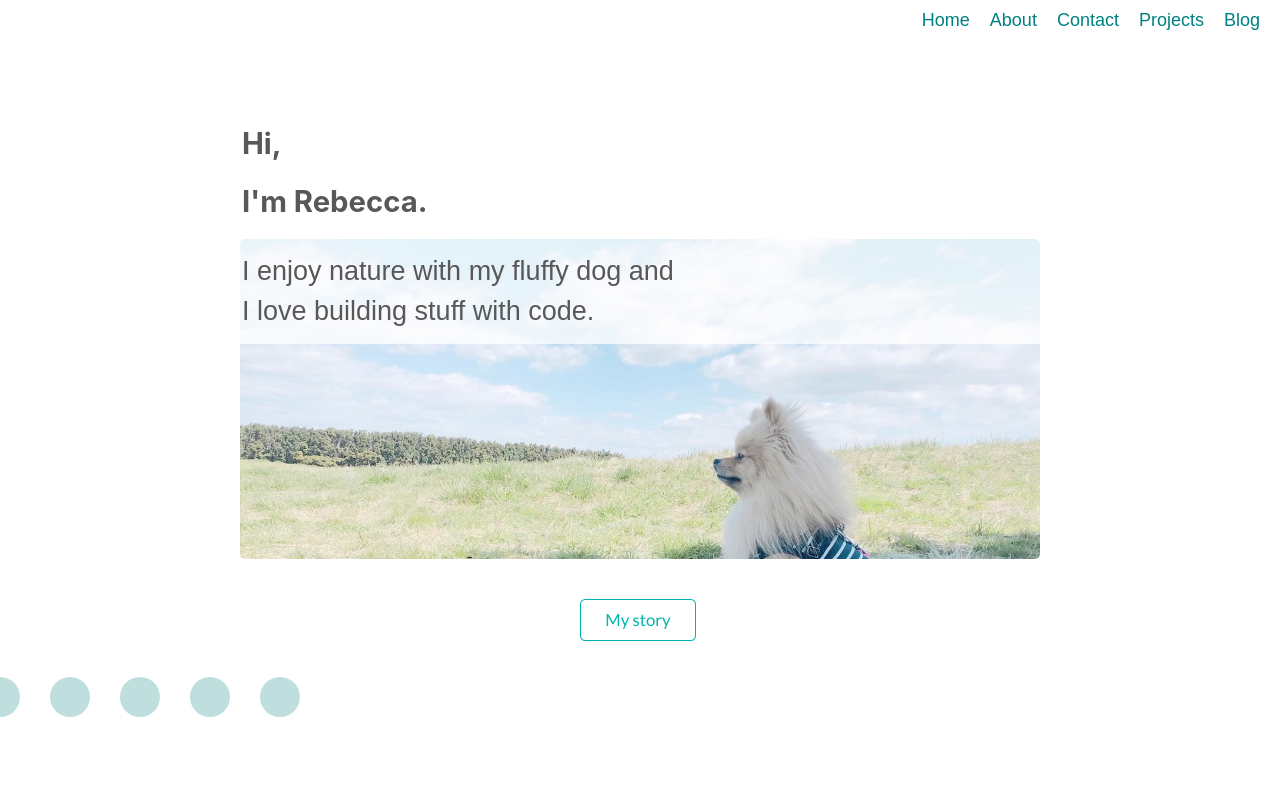
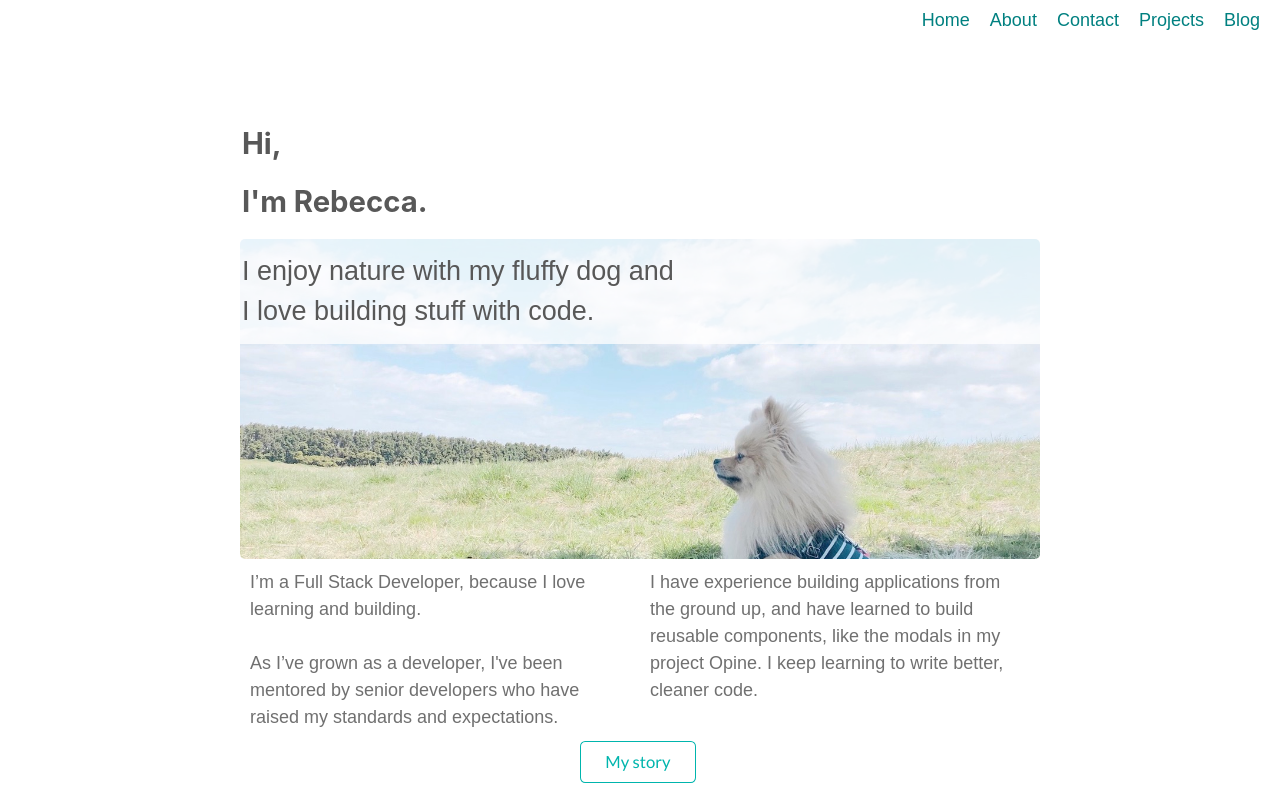
Before and after one commit to rebecca1231/portfolio2, a React (Create React App) app: page / in a window 1280 px wide. Built offline with nearby package versions, Linux system fonts and the light colour scheme; no server answers.

Commit message:
edited spacing

```diff
--- a/src/Components/Landing.js
+++ b/src/Components/Landing.js
@@ -15,7 +15,7 @@ const Container = styled.div`
   color: #585858;
 
   .textBox {
-    padding: 10px;
+    padding: 0 10px;
     max-width: 400px;
     margin: 0 auto;
   }
@@ -158,11 +158,18 @@ const Landing = () => {
         <FlexContainer>
           <div className="textBox">
             <p>
-
+              I’m a Full Stack Developer, because I love learning and building.
+            <br/>
+            <br/>
+              As I’ve grown as a developer, I've been mentored by senior
+              developers who have raised my standards and expectations.
             </p>
           </div>
           <div className="textBox">
             <p>
+              I have experience building applications from the ground up, and
+              have learned to build reusable components, like the modals in my
+              project Opine. I keep learning to write better, cleaner code.{" "}
             </p>
           </div>
         </FlexContainer>
```
